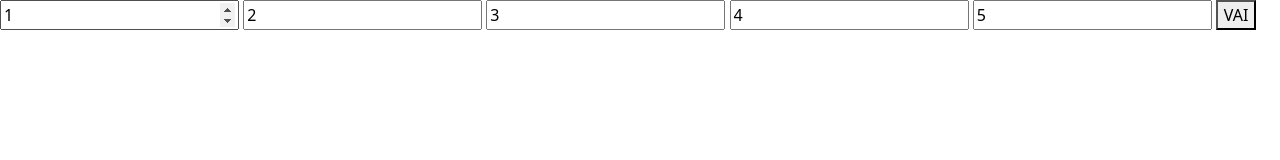
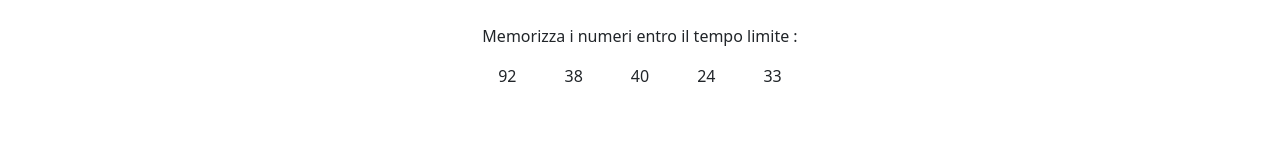
Before and after one commit to GiordanoGuidi/js-simon, a plain HTML site: page index.html in a window 1280 px wide. Drawn offline with nearby package versions, Linux system fonts and the light colour scheme.

Commit message:
added inputs and numbers with js

```diff
--- a/JS/script.js
+++ b/JS/script.js
@@ -1,15 +1,15 @@
 
 //# RECUPERO GLI ELEMENTI
-const numberElement = document.querySelector('.number-element');
-console.log(numberElement)
+const numberListElement = document.getElementById('number-list');
 const totalRandomNumbers = 5;
 const arrayRandomNumbers = [];
 const formElement = document.querySelector('form');
 console.log(formElement);
 const inputElement = document.querySelectorAll('input')
-console.log('sono gli input', inputElement)
+const timerElement = document.getElementById('timer')
 
-//#FUNZIONE PER GENERARE NUMERI RANDOM
+
+//# FUNZIONE PER GENERARE NUMERI RANDOM
 const generateRandomNumber = (min,max,randomNumbers)=>{
     while(arrayRandomNumbers .length< totalRandomNumbers){
         let randomNumber =Math.floor(Math.random() * max - min + 1) + min;
@@ -20,41 +20,29 @@ const generateRandomNumber = (min,max,randomNumbers)=>{
     return arrayRandomNumbers;
 }
 
-//# FUNZIONE PER STAMPARE IN PAGINA I NUMERI RANDOM
+//# FUNZIONE PER STAMPARE IN PAGINA I NUMERI RANDOM E CREARE GLI INPUT
 const numberPrinter = ()=>{
-    for(let i = 0; i < arrayRandomNumbers.length ; i++ ){
-        numberElement.innerText += `  ${arrayRandomNumbers[i]},` ;
+    for(let i = 0; i < totalRandomNumbers ; i++ ){
         console.log('sono le i', arrayRandomNumbers[i])
+        items += `<li>${arrayRandomNumbers[i]}</li>`
+        inputs += `<input type="number" placeholder="inserisci 1° numero" value=""  class="first-inpu" required></input>`
     }
-    console.log(numberElement)
+
+    numberListElement.innerHTML = items ;
+    formElement.innerHTML += inputs
 }
-
-//GENERO 5 NUMERI RANDOM
-(generateRandomNumber(1,100,totalRandomNumbers));
-
-//STAMPO IN PAGINA I NUMERI
-numberPrinter();
 
 //# FUNZIONE PER FAR SPARIRE I NUMERI
 const removeNumbers = ()=>{
     numberElement.style.display='none'
 }
 
-// FACCIO VARIABILE TEMPO IN SECONDI
-const timer = 2 * 1000;
-
-//CREO TIMER PER ATTIVAZIONE FUNZIONE PER FAR SPARIRE I NUMERI
-setTimeout(function(){
-    removeNumbers();
-},timer);
-
-
-//# CREO FUNZIONE CHE MOSTRA IL FORM
+//#  FUNZIONE CHE MOSTRA IL FORM
 const showForm = ()=>{
     formElement.classList.remove('d-none');
-    }
+}
 
-//# CREO FUNZIONE PER RECUPERARE VALORI DEGLI INPUT
+//# FUNZIONE PER RECUPERARE VALORI DEGLI INPUT
 const userAnswers = []
 const askNumbers = ()=>{
     // INSERISCO I VALORE DEGLI INPUT NELL'ARRAY
@@ -63,12 +51,28 @@ const askNumbers = ()=>{
     }return userAnswers;
 }
 
-/*CREO TIMER PIU' LUNGO DEL PRECEDENTE PER ATTIVARE FUNZIONE
-CHE CHIEDE I NUMERI ALL'UTENTE*/
-setTimeout(function(){
-    //DICHIARO FUNZIONE CHE MOSTRA IL FORM
-    showForm();
-},timer + 10)
+//GENERO 5 NUMERI RANDOM
+(generateRandomNumber(1,100,totalRandomNumbers));
+
+//STAMPO IN PAGINA I NUMERI
+let items = '';
+let inputs = '';
+numberPrinter();
+
+
+// FACCIO VARIABILE TEMPO IN SECONDI
+let timer = 3 * 1000;
+
+//CREO TIMER ATTIVAZIONE FUNZIONE PER FAR SPARIRE I NUMERI
+// setTimeout(function(){
+//     removeNumbers();
+// },timer);
+
+/*CREO TIMER PIU' LUNGO DEL PRECEDENTE PER MOSTRARE IL FORM*/
+// setTimeout(function(){
+//     //DICHIARO FUNZIONE CHE MOSTRA IL FORM
+//     showForm();
+// },timer + 10)
 
 
 // CREO ADD EVENT LISTNER SUL FORM
--- a/index.html
+++ b/index.html
@@ -10,14 +10,13 @@
     <script defer src="JS/script.js"></script>
 </head>
 <body>
-    <div class="number-element"></div>
+    <div id="timer"></div>
+    <div class="number-element d-flex justify-content-center align-items-center flex-column mt-4">
+        <div id="countdown"></div>
+        <p>Memorizza i numeri entro il tempo limite :</p>
+        <ul id="number-list" class="d-flex gap-5 list-unstyled"></ul>
+    </div>
         <form action="" class="d-none">
-            <input type="number" placeholder="inserisci 1° numero" value="1" class="first-inpu">
-            <input type="number" placeholder="inserisci 2° numero" value="2" class="second-inpu">
-            <input type="number" placeholder="inserisci 3° numero" value="3" class="third-inpu">
-            <input type="number" placeholder="inserisci 4° numero" value="4" class="fourth-inpu">
-            <input type="number" placeholder="inserisci 5° numero" value="5" class="fifth-inpu">
-            <button> VAI</button>
         </form>
 </body>
 </html>
```
